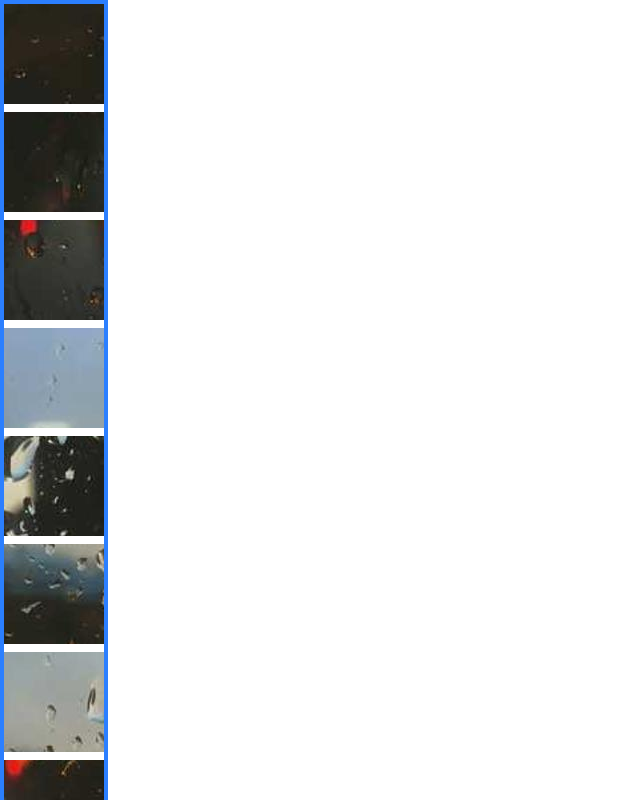
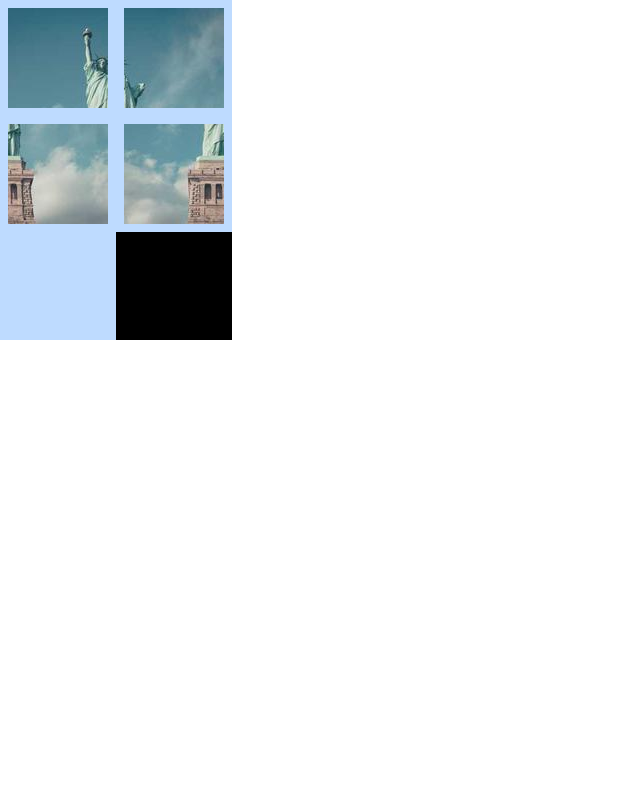
Before and after one commit to Myo-Htet-San-Brainy/Sliding-Tiles, a Next.js app: page / in a window 1280 px wide. Shown: the top 800 px of the page, without its empty margins (0-640 px from the left). Built offline with nearby package versions, Linux system fonts and the light colour scheme.

Commit message:
added styleing

```diff
--- a/app/page.tsx
+++ b/app/page.tsx
@@ -3,11 +3,12 @@ import { v4 as uuidv4 } from "uuid";
 import { generatePieces, shuffleArray } from "@/lib";
 import { isMoveKey, Piece } from "@/types";
 import React, { useEffect, useState } from "react";
+import clsx from "clsx";
 
 const pieceSize = 100;
-const imgSize = 500;
-const cols = imgSize / pieceSize;
-const imgSrc = "/goodboi.jpg";
+const imgSize = 200;
+const rowsAndColsNo = imgSize / pieceSize;
+const imgSrc = "/200.jpg";
 
 const Page = () => {
   const [pieces, SetPieces] = useState(generatePieces(imgSize, pieceSize));
@@ -21,13 +22,13 @@ const Page = () => {
     let targetIndex;
     switch (keyName) {
       case "w":
-        targetIndex = currentlySelected! - cols;
+        targetIndex = currentlySelected! - rowsAndColsNo;
         if (isMovable(targetIndex)) {
           swap(targetIndex);
         }
         break;
       case "s":
-        targetIndex = currentlySelected! + cols;
+        targetIndex = currentlySelected! + rowsAndColsNo;
         if (isMovable(targetIndex)) {
           swap(targetIndex);
         }
@@ -48,9 +49,15 @@ const Page = () => {
   }
 
   function isMovable(targetIndex: number): boolean {
-    return (
-      pieces[targetIndex] !== undefined && pieces[targetIndex].isEmptyPiece
-    );
+    const targetPiece = pieces[targetIndex];
+
+    if (!targetPiece || !targetPiece.isEmptyPiece) return false;
+
+    if (targetIndex === pieces.length - 2) {
+      return currentlySelected === targetIndex - rowsAndColsNo;
+    }
+
+    return true;
   }
 
   function swap(targetIndex: number) {
@@ -64,12 +71,12 @@ const Page = () => {
   useEffect(() => {
     function handleKeydown(e: KeyboardEvent) {
       const keyName = e.key;
-
+      console.log(keyName);
       if (isMoveKey(keyName)) {
         handleMoveKeys(keyName);
       }
     }
-    if (currentlySelected) {
+    if (currentlySelected !== null) {
       document.addEventListener("keydown", handleKeydown);
     }
     return () => {
@@ -77,13 +84,16 @@ const Page = () => {
     };
   }, [currentlySelected]);
 
-  const gridCols = `grid-cols-${cols}`;
   return (
     <div
-      className={`bg-white border-4 border-blue-500 w-fit h-fit grid ${gridCols} gap-2`}
+      className={clsx(" bg-blue-200 w-fit h-fit   grid", {
+        "grid-cols-2": rowsAndColsNo === 2,
+        "grid-cols-5": rowsAndColsNo === 5,
+      })}
     >
       {pieces.map((piece, index) => {
         if (!piece.isEmptyPiece) {
+          if (index !== pieces.length - 1) {
             const isSelected = currentlySelected === index;
 
             return (
@@ -101,13 +111,36 @@ const Page = () => {
                   // backgroundSize: "500px 500px",
                   backgroundPosition: `top ${piece.bgPos?.y}px left ${piece.bgPos?.x}px`,
                 }}
-              className={`w-[100px] h-[100px] ${
-                isSelected ? "shadow shadow-red-500" : ""
-              }`}
+                className={clsx("w-[100px] h-[100px] m-2", {
+                  "shadow shadow-red-500": isSelected,
+                  "mt-0": index === pieces.length - 2,
+                })}
               />
             );
           } else {
-          return <div key={piece.id} className="w-[100px] h-[100px]"></div>;
+            return (
+              <div
+                key={piece.id}
+                className=" bg-black"
+                // style={{ gridArea: gridArea }}
+                style={{
+                  gridArea: clsx({
+                    "3 / 2 / 4 / span 1": rowsAndColsNo === 2,
+                    "6 / 2 / 7 / span 4": rowsAndColsNo === 5,
+                  }),
+                }}
+              ></div>
+            );
+          }
+        } else {
+          return (
+            <div
+              key={piece.id}
+              className={clsx("bg-blue-200 w-[100px] h-[100px] m-2", {
+                "mt-0": index === pieces.length - 2,
+              })}
+            ></div>
+          );
         }
       })}
     </div>
--- a/lib/index.ts
+++ b/lib/index.ts
@@ -20,6 +20,10 @@ export function generatePieces(imgSize: number, pieceSize: number): Piece[] {
     id: uuidv4(),
     isEmptyPiece: true,
   });
+  shuffledPieces.push({
+    id: uuidv4(),
+    isEmptyPiece: false,
+  });
   return shuffledPieces;
 }
 
```
Also changed, not shown: public/200.jpg (added). Lines whose indentation alone changed are shown as unchanged.
